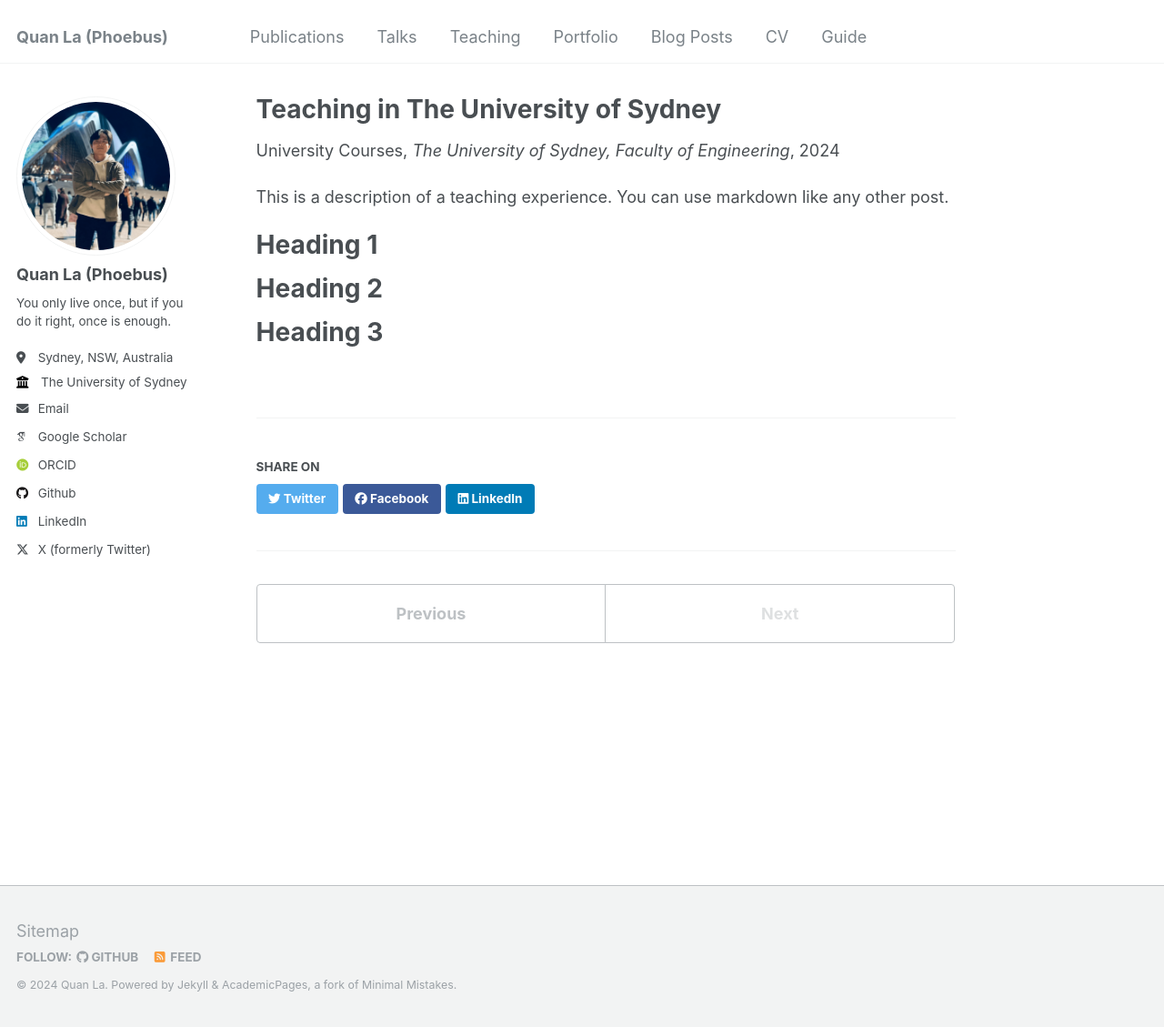
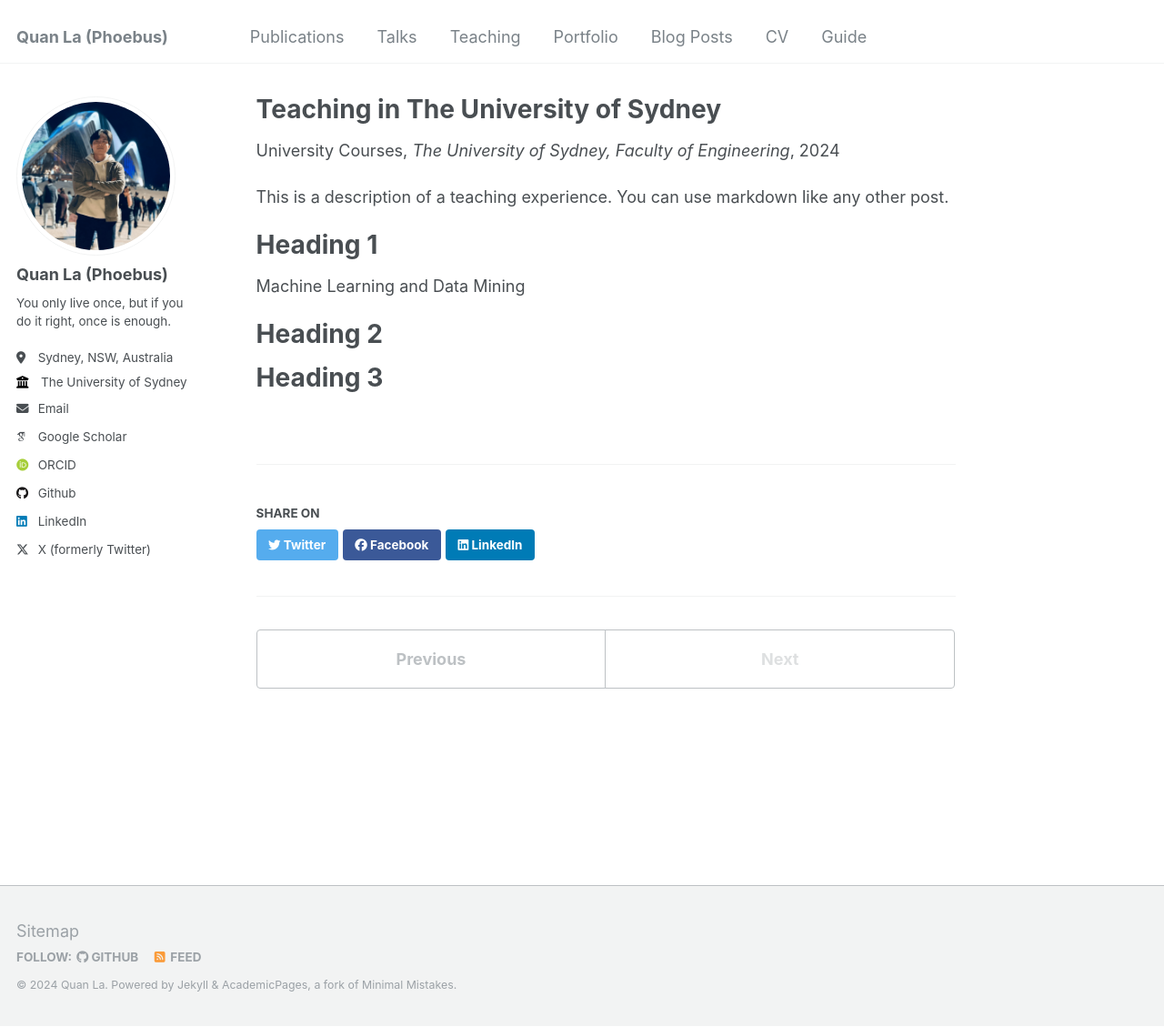
Before and after one commit to lavanquan/lavanquan.github.io, a Jekyll site: the page built from _teaching/2024-sydney-university.md, in a window 1280 px wide and 1129 px high. Shown: the whole window at 91% size. Built offline with Jekyll 4.4.1, drawn with Linux system fonts in a browser that asks for light colours; some web fonts are replaced.

Commit message:
Update 2024-sydney-university.md

```diff
--- a/_teaching/2024-sydney-university.md
+++ b/_teaching/2024-sydney-university.md
@@ -12,6 +12,7 @@ This is a description of a teaching experience. You can use markdown like any ot
 
 Heading 1
 ======
+Machine Learning and Data Mining
 
 Heading 2
 ======
```
